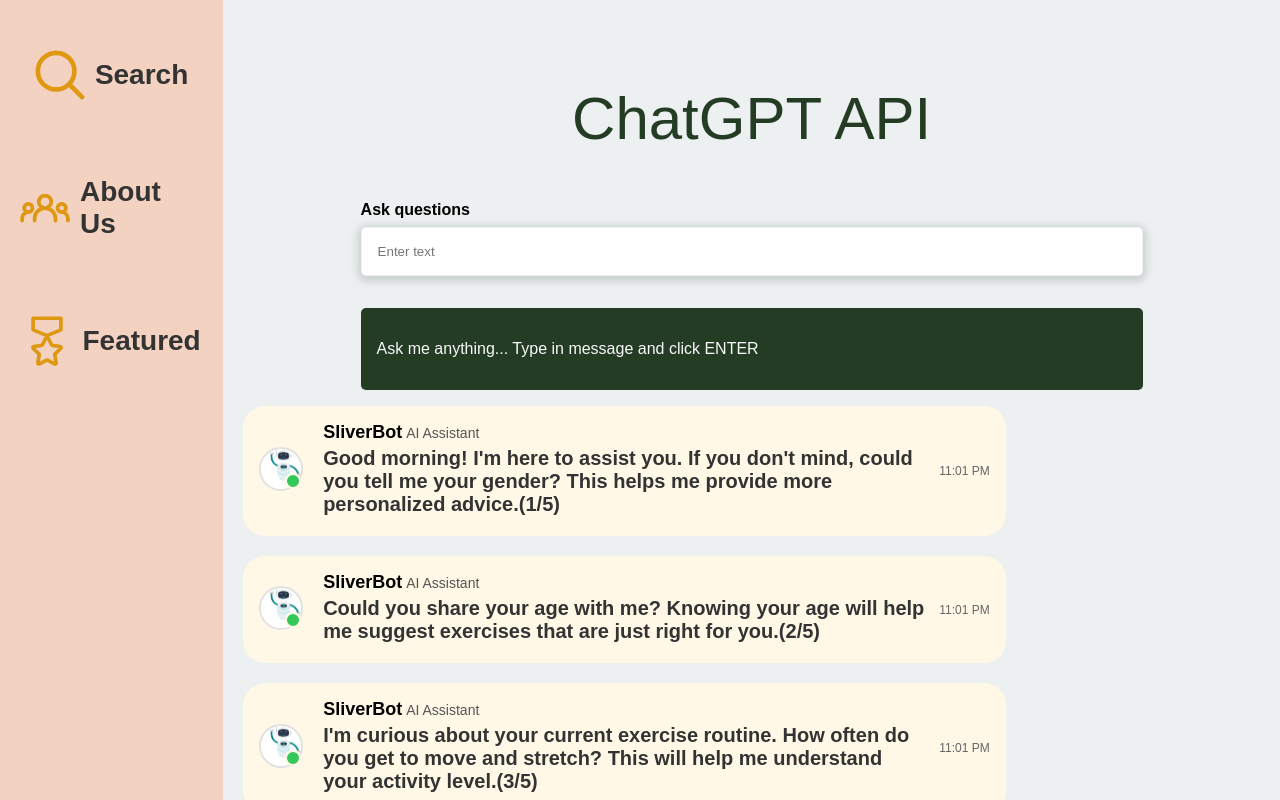
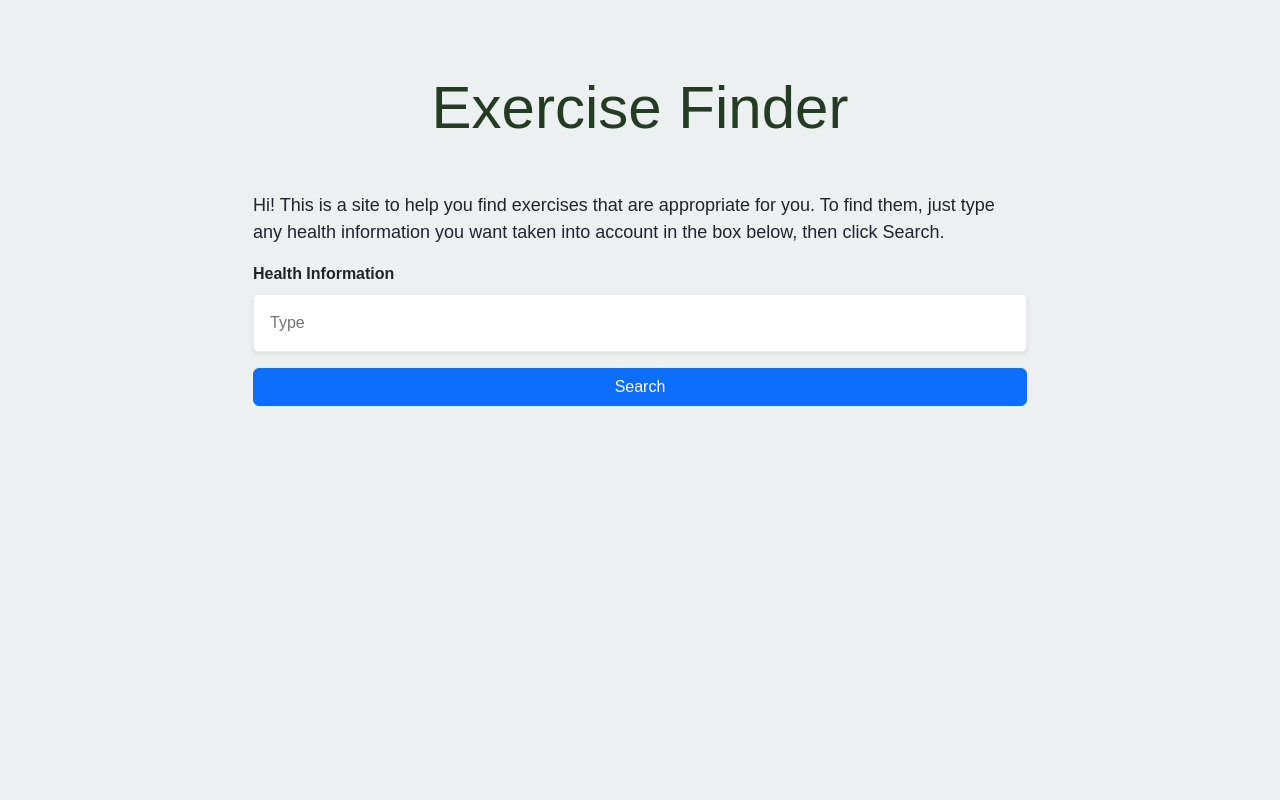
Before and after one commit to lunazzao/hci-project, a React (Create React App) app: page / in a window 1280 px wide. Built offline with nearby package versions, Linux system fonts and the light colour scheme.

Commit message:
test build

```diff
--- a/package.json
+++ b/package.json
@@ -8,8 +8,10 @@
     "@testing-library/user-event": "^13.5.0",
     "axios": "^1.6.7",
     "body-parse": "^0.1.0",
+    "bootstrap": "^5.3.3",
     "cors": "^2.8.5",
     "express": "^4.18.2",
+    "googleapis": "^134.0.0",
     "openai": "^4.28.0",
     "react": "^18.2.0",
     "react-dom": "^18.2.0",
--- a/public/index.html
+++ b/public/index.html
@@ -24,6 +24,12 @@
       work correctly both with client-side routing and a non-root public URL.
       Learn how to configure a non-root public URL by running `npm run build`.
     -->
+    <link
+      href="https://cdn.jsdelivr.net/npm/bootstrap@5.3.3/dist/css/bootstrap.min.css"
+      rel="stylesheet"
+      integrity="sha384-QWTKZyjpPEjISv5WaRU9OFeRpok6YctnYmDr5pNlyT2bRjXh0JMhjY6hW+ALEwIH"
+      crossorigin="anonymous"
+    />
     <title>React App</title>
   </head>
   <body>
--- a/src/App.css
+++ b/src/App.css
@@ -38,31 +38,33 @@
 }
 
 /* App.css */
-html, body, #root {
+html,
+body,
+#root {
   height: 100%;
   margin: 0;
 }
 
 .app {
   display: flex;
-  font-family: 'Arial', sans-serif;
+  font-family: "Arial", sans-serif;
   width: 100vw;
   height: 100vh;
   margin: 0;
   overflow: hidden; /* Keeps the entire app from scrolling */
 }
 
-
 .sidebar {
   width: 20%;
-  background-color: #F6D9AE;
+  background-color: #f6d9ae;
   display: flex;
   flex-direction: column;
   height: 100%; /* Ensure sidebar takes full height */
   overflow-y: auto; /* Allows scrolling inside the sidebar if content overflows */
 }
 
-.profile, .recents {
+.profile,
+.recents {
   color: #000000;
   padding: 20px;
 }
@@ -73,11 +75,11 @@
 }
 
 .main {
-  width: 80%;
+  width: 100%;
+  height: 100%;
   padding: 20px;
   background-color: #ecf0f1; /* Light grey */
   overflow-y: auto; /* This allows the main content to scroll */
-  height: calc(100vh - 40px); /* Adjust based on your app's actual header/padding */
 }
 
 .big-picture {
@@ -115,7 +117,8 @@
     flex-direction: column;
   }
 
-  .sidebar, .main {
+  .sidebar,
+  .main {
     width: 100%;
   }
 
--- a/src/App.js
+++ b/src/App.js
@@ -1,15 +1,16 @@
 // App.js
-import React, { useState } from 'react';
-import './App.css';
-import ChatGPT from './components/OpenAI/chatGPT';
-import Sidebar from './components/sidebar/sidebar';
-import AboutUs from './components/aboutUs'; // Make sure you have created this component
-import SilverBotComponent from './components/chatBubble/silverBotComponent'; // This should be the path to your SilverBotComponent
-import Featured from './components/featured';
+import React, { useState } from "react";
+import "./App.css";
+import ChatGPT from "./components/OpenAI/chatGPT";
+import Sidebar from "./components/sidebar/sidebar";
+import AboutUs from "./components/aboutUs"; // Make sure you have created this component
+import SilverBotComponent from "./components/ChatBubble/silverBotComponent"; // This should be the path to your SilverBotComponent
+import Featured from "./components/featured";
+import YoutubeVideo from "./components/YouTube/youtubeVideo";
 
 function App() {
   // State to manage which component is shown, default is set to 'chat'
-  const [activeComponent, setActiveComponent] = useState('chat');
+  const [activeComponent, setActiveComponent] = useState("chat");
 
   // Function to change the active component
   const changeActiveComponent = (componentName) => {
@@ -19,12 +20,16 @@
   // Render the component based on the activeComponent state
   const renderComponent = () => {
     switch (activeComponent) {
-      case 'chat':
-        return <div><ChatGPT /><SilverBotComponent /></div>;
-      case 'about':
+      case "chat":
+        return (
+          <div>
+            <ChatGPT />
+          </div>
+        );
+      case "about":
         return <AboutUs />;
-      case 'featured':
-          return <Featured />;
+      case "featured":
+        return <Featured />;
       // Add more cases as needed for other components
       default:
         return <SilverBotComponent />;
@@ -33,10 +38,7 @@
 
   return (
     <div className="app">
-      <Sidebar changeActiveComponent={changeActiveComponent} />
-      <div className="main">
-        {renderComponent()}
-      </div>
+      <div className="main">{renderComponent()}</div>
     </div>
   );
 }
--- a/src/components/OpenAI/chatGPT.css
+++ b/src/components/OpenAI/chatGPT.css
@@ -18,6 +18,11 @@
   font-size: 3.75rem;
   font-weight: 500;
   margin: 3rem 0;
+}
+
+.video-card {
+  height: min-content;
+  width: min-content;
 }
 
 .form-group {
@@ -56,3 +61,11 @@
 .text-light {
   color: #f8f9fa;
 }
+
+p {
+  font-size: large;
+}
+
+h5 {
+  font-size: x-large;
+}
--- a/src/components/OpenAI/chatGPT.jsx
+++ b/src/components/OpenAI/chatGPT.jsx
@@ -1,27 +1,66 @@
 import React, { useState } from "react";
 import axios from "axios";
-import './chatGPT.css';
-
+import "./chatGPT.css";
 
 export default function ChatGPT() {
   const [prompt, setPrompt] = useState("");
-  const [response, setResponse] = useState("");
-  const HTTP = "http://localhost:8080/chat";
+  const GPT_HTTP = "http://localhost:8080/chat";
+  const beforeID = "?v=";
+
+  const [title, setTitle] = useState("");
+  const [embed, setEmbed] = useState("");
+  const [helpText, setHelpText] = useState(
+    //"Ask me anything... Type in message and click ENTER"
+    ""
+  );
+  const YOUTUBE_HTTP = "http://localhost:8080/video";
 
   const handleSubmit = (e) => {
     e.preventDefault();
 
     axios
-      .post(`${HTTP}`, { prompt })
+      .post(`${GPT_HTTP}`, { prompt })
       .then((res) => {
-        setResponse(res.data);
-        console.log(prompt);
+        let videoIDs = [];
+        let response = res.data;
+        for (let i = 0; i < 5; i++) {
+          let nextIDIndex = response.indexOf(beforeID);
+          if (nextIDIndex === -1) {
+            break;
+          }
+          videoIDs.push(
+            response.substring(
+              nextIDIndex + beforeID.length,
+              nextIDIndex + beforeID.length + 11
+            )
+          );
+          response = response.substring(nextIDIndex + beforeID.length + 11);
+        }
+
+        if (videoIDs.length > 0) {
+          const params = { videoIDs: videoIDs };
+          axios
+            .get(`${YOUTUBE_HTTP}`, { params })
+            .then((res) => {
+              setTitle(res.data.title);
+              setEmbed(res.data.embedHtml);
+            })
+            .catch((error) => {
+              setHelpText("Sorry! We couldn't find a video for that.");
+              setTitle("");
+              setEmbed("");
+            });
+        } else {
+          setHelpText("Sorry! We couldn't find a video for that.");
+          setTitle("");
+          setEmbed("");
+        }
       })
       .catch((error) => {
-        console.log(error);
+        setHelpText("Sorry! We couldn't find a video for that.");
+        setTitle("");
+        setEmbed("");
       });
-
-    setPrompt("");
   };
 
   const handlePrompt = (e) => {
@@ -31,27 +70,48 @@
   return (
     <div className="container container-sm p-1">
       {" "}
-      <h1 className="title text-center text-darkGreen">ChatGPT API</h1>
+      <h1 className="title text-center text-darkGreen">Exercise Finder</h1>
+      <p>
+        Hi! This is a site to help you find exercises that are appropriate for
+        you. To find them, just type any health information you want taken into
+        account in the box below, then click Search.
+      </p>
       <form className="form" onSubmit={handleSubmit}>
         <div className="form-group">
-          <label htmlFor="">Ask questions</label>
+          <label htmlFor="">Health Information</label>
           <input
             className="shadow-sm"
             type="text"
-            placeholder="Enter text"
+            placeholder="Type"
             value={prompt}
             onChange={handlePrompt}
           />
         </div>{" "}
-        {/* <button className="btn btn-accept w-100" type="submit">
-          Go
-        </button> */}
+        <button
+          className="btn btn-primary w-100"
+          type="submit"
+          onClick={handleSubmit}
+        >
+          Search
+        </button>
       </form>
-      <div className="bg-darkGreen  mt-2 p-1 border-5">
-        <p className="text-light">
-          {response ? response : "Ask me anything... Type in message and click ENTER"}
-        </p>
-      </div>
+      {title.length > 0 ? (
+        <div className="card py-2 m-3 video-card">
+          <div
+            className="card-img-top"
+            dangerouslySetInnerHTML={{ __html: embed }}
+          />
+          <div className="card-body">
+            <h5 className="card-title">{title}</h5>
+          </div>
+        </div>
+      ) : helpText.length > 0 ? (
+        <div className="bg-darkGreen text-center mt-2 p-1 border-5">
+          <p className="text-light">{helpText}</p>
+        </div>
+      ) : (
+        <></>
+      )}
     </div>
   );
 }
--- /dev/null
+++ b/src/components/YouTube/youtube.css
@@ -0,0 +1,4 @@
+.video-card {
+  height: min-content;
+  width: min-content;
+}
--- /dev/null
+++ b/src/components/YouTube/youtubeVideo.jsx
@@ -0,0 +1,33 @@
+import React, { useState } from "react";
+import axios from "axios";
+import "./youtube.css";
+
+export default function YoutubeVideo({ videoIDs }) {
+  const [title, setTitle] = useState("");
+  const [embed, setEmbed] = useState("");
+  const HTTP = "http://localhost:8080/video";
+  console.log(videoIDs);
+  const params = { videoIDs: videoIDs };
+  axios
+    .get(`${HTTP}`, { params })
+    .then((res) => {
+      setTitle(res.data.title);
+      setEmbed(res.data.embedHtml);
+      console.log(res.data.embedHtml);
+    })
+    .catch((error) => {
+      console.log(error);
+    });
+
+  return (
+    <div className="card py-2 m-3 video-card">
+      <div
+        className="card-img-top"
+        dangerouslySetInnerHTML={{ __html: embed }}
+      />
+      <div className="card-body">
+        <h5 className="card-title">{title}</h5>
+      </div>
+    </div>
+  );
+}
```
Also changed, not shown: server.js (+57 -0 lines), 1 other file (tests, documents, lock files or other folders). Lines whose indentation alone changed are shown as unchanged.
